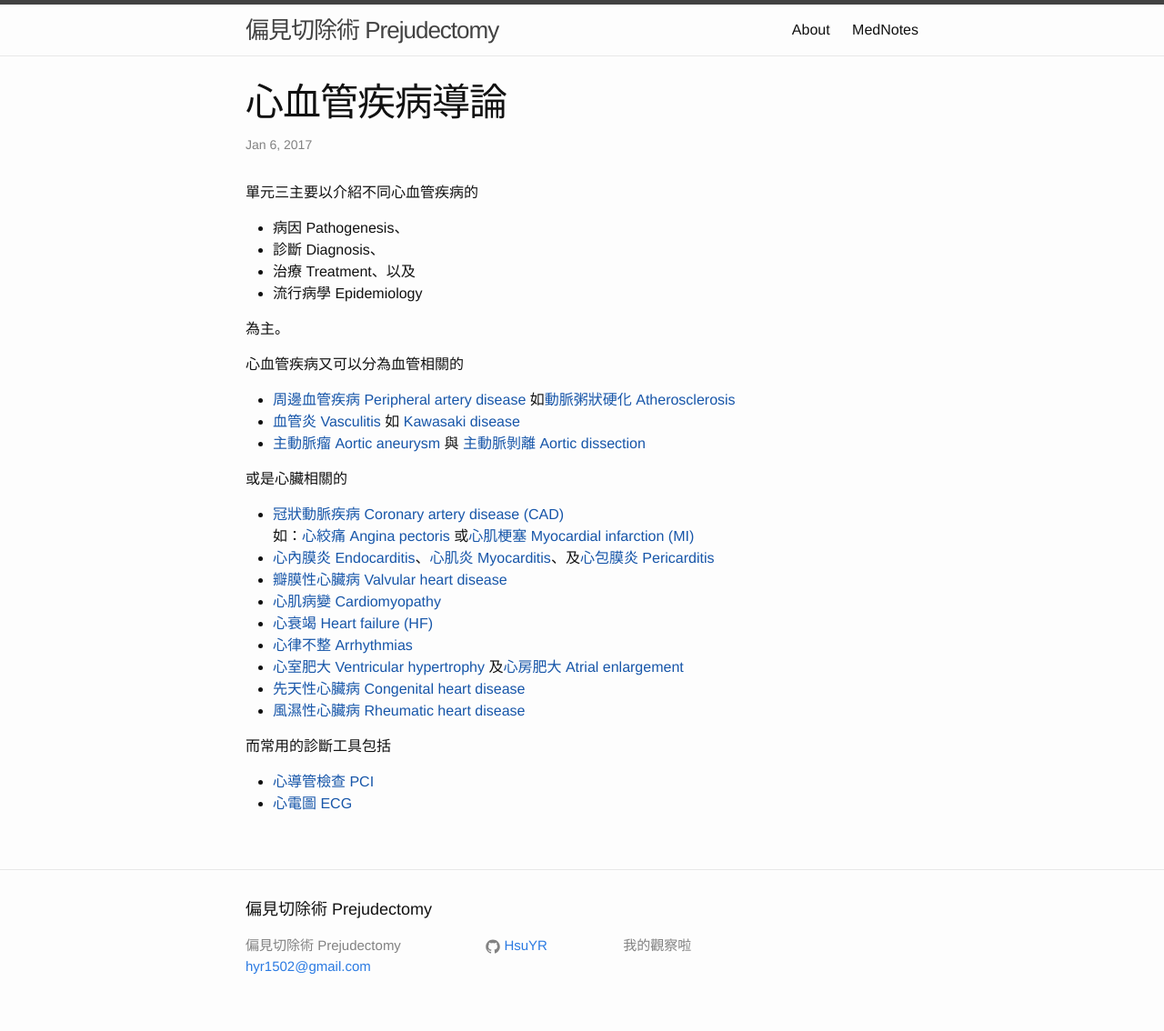
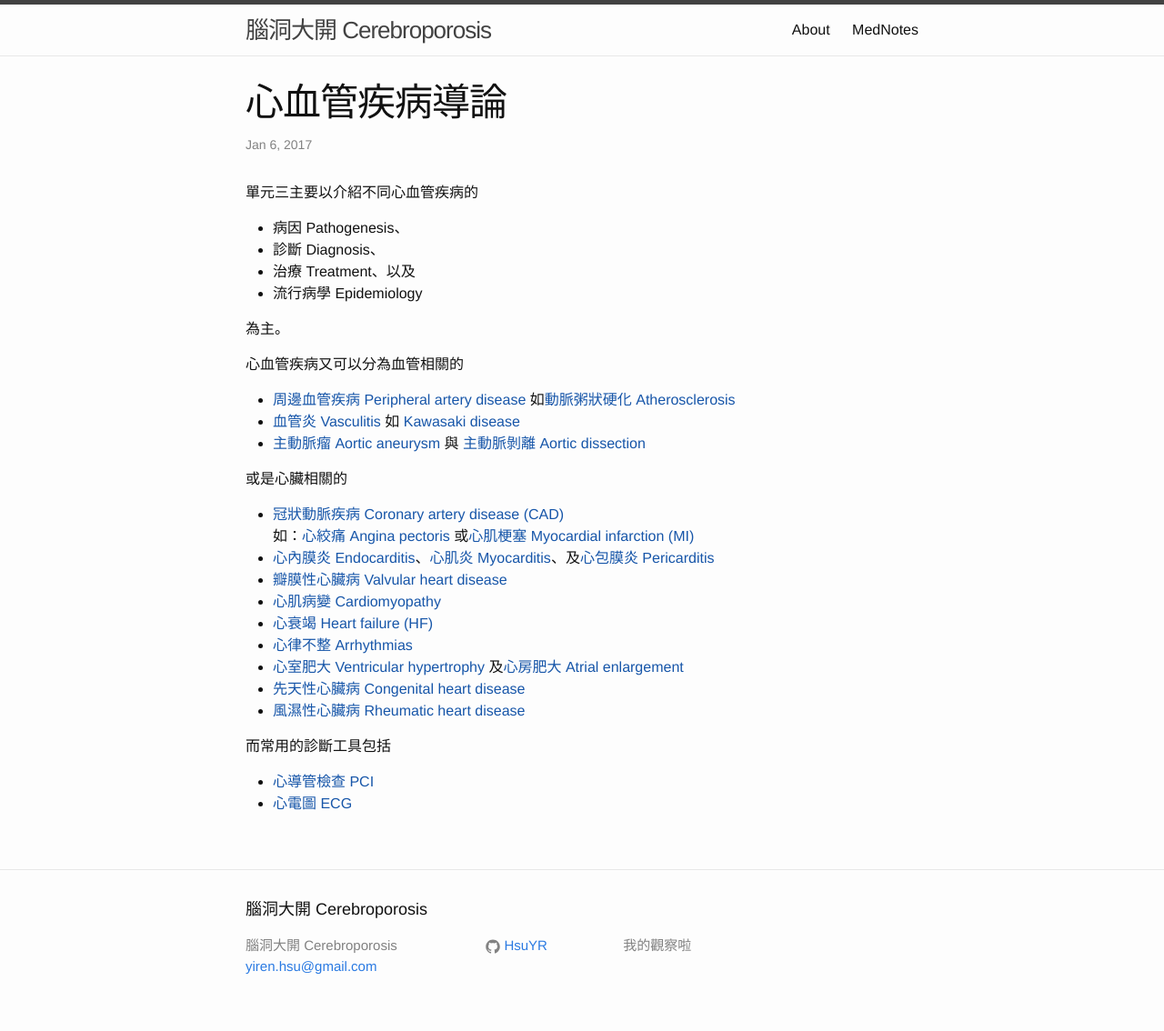
Before and after one commit to HsuYR/blog, a Jekyll site: the page built from _mednotes/block-03-intro-to-cardiology.markdown, in a window 1280 px wide. Shown: the whole page at 91% size. Built offline with Jekyll 4.4.1, drawn with Linux system fonts in a browser that asks for light colours.

Commit message:
update blog title and email

```diff
--- a/_config.yml
+++ b/_config.yml
@@ -6,8 +6,8 @@
 # 'jekyll serve'. If you change this file, please restart the server process.
 
 # Site settings
-title: 偏見切除術 Prejudectomy
-email: hyr1502@gmail.com
+title: 腦洞大開 Cerebroporosis
+email: yiren.hsu@gmail.com
 description: > # this means to ignore newlines until "baseurl:"
   我的觀察啦
 baseurl: "/blog" # the subpath of your site, e.g. /blog
```
